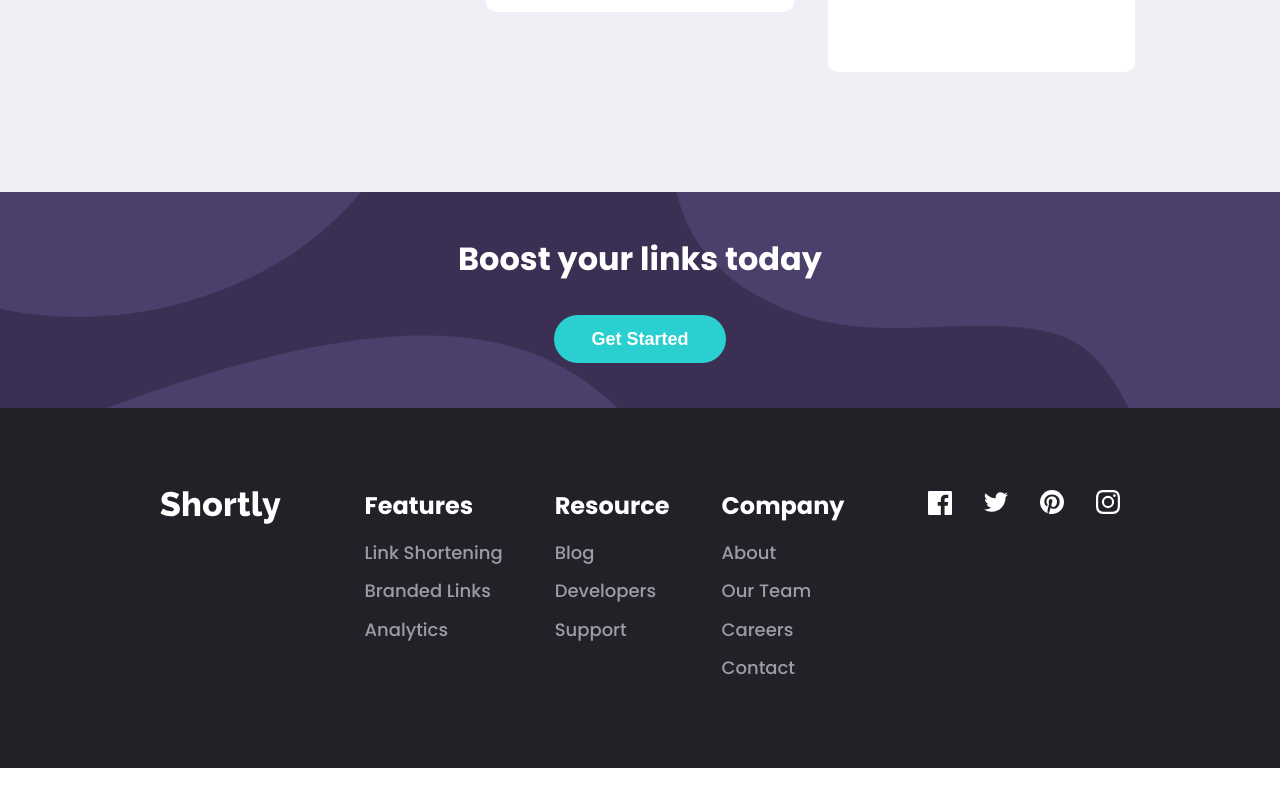
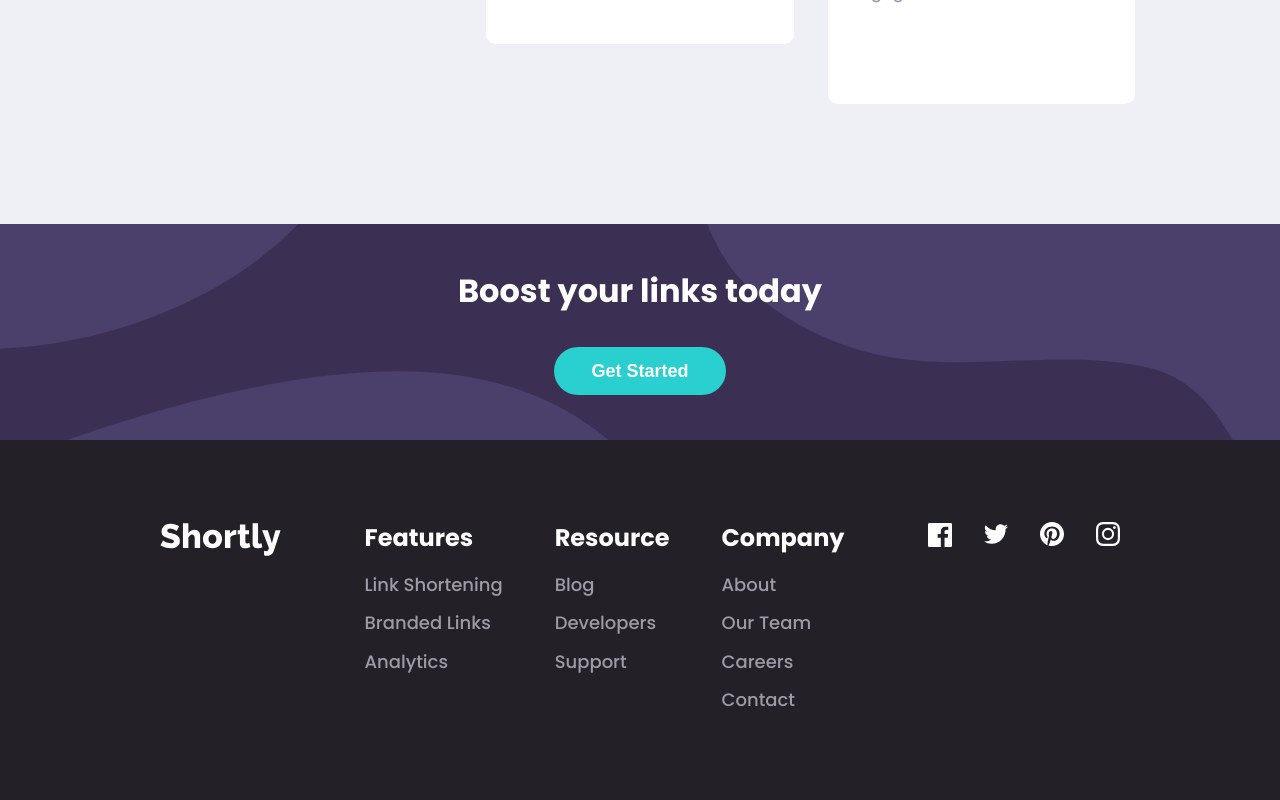
Before and after one commit to setyobagus01/url-shortening-api, a React (Create React App) app: page / in a window 1280 px wide. Shown: the part 1794-2594 px from the top of the page. Before the commit the page ends 2562 px from the top, so only its background shows below. Built offline with nearby package versions, Linux system fonts and the light colour scheme.

Commit message:
update ui responsive for desktop

```diff
--- a/src/App.css
+++ b/src/App.css
@@ -902,7 +902,7 @@ footer {
   }
 
   .shortened-list {
-    margin-top: 0;
+    margin-top: 2rem;
     margin-bottom: 10rem;
   }
 
@@ -1018,7 +1018,7 @@ footer {
 
   .boost-container svg {
     top: 0%;
-    transform: scale(1);
+    transform: scale(1.2);
   }
 
   .boost-content {
```
